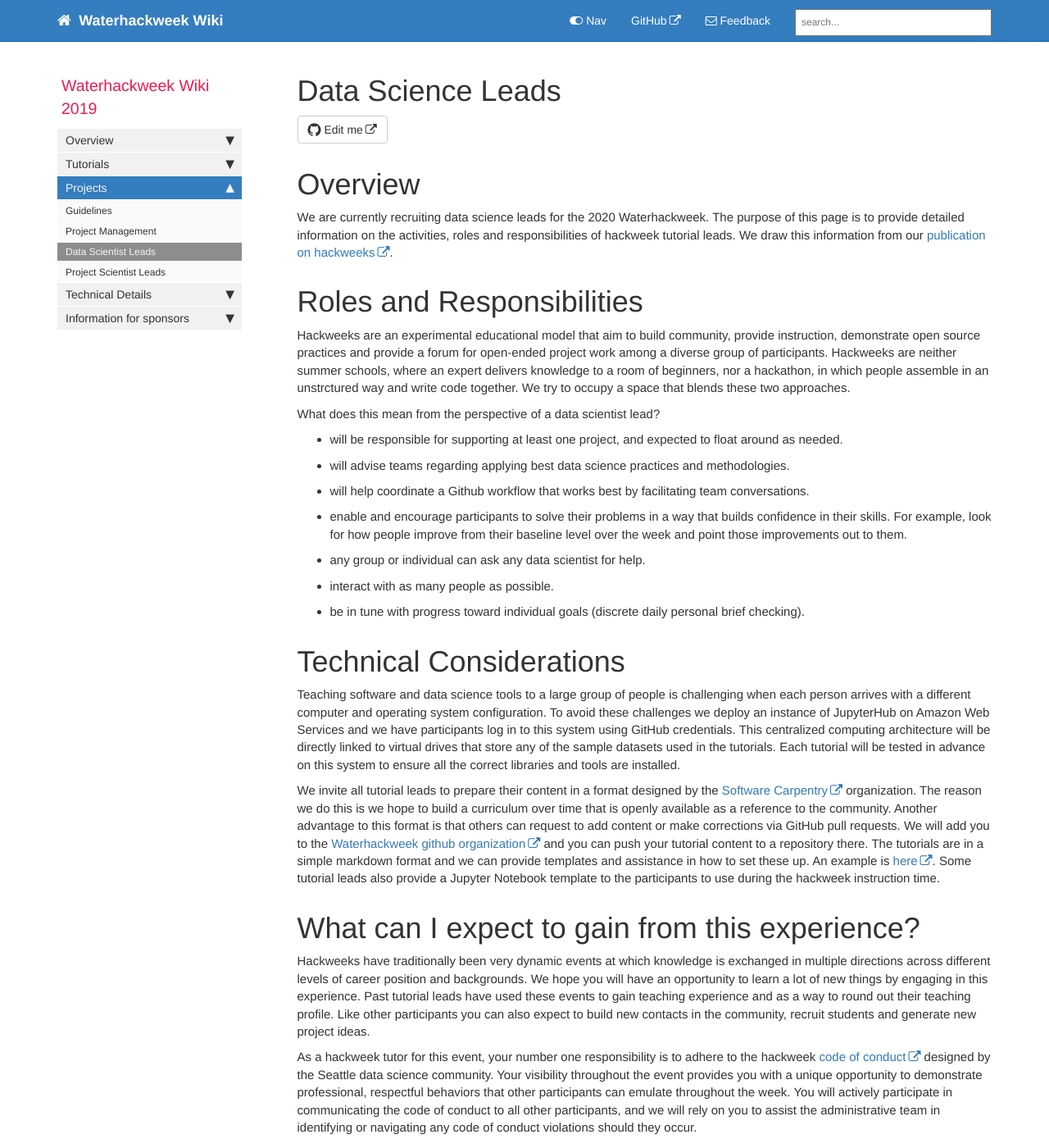
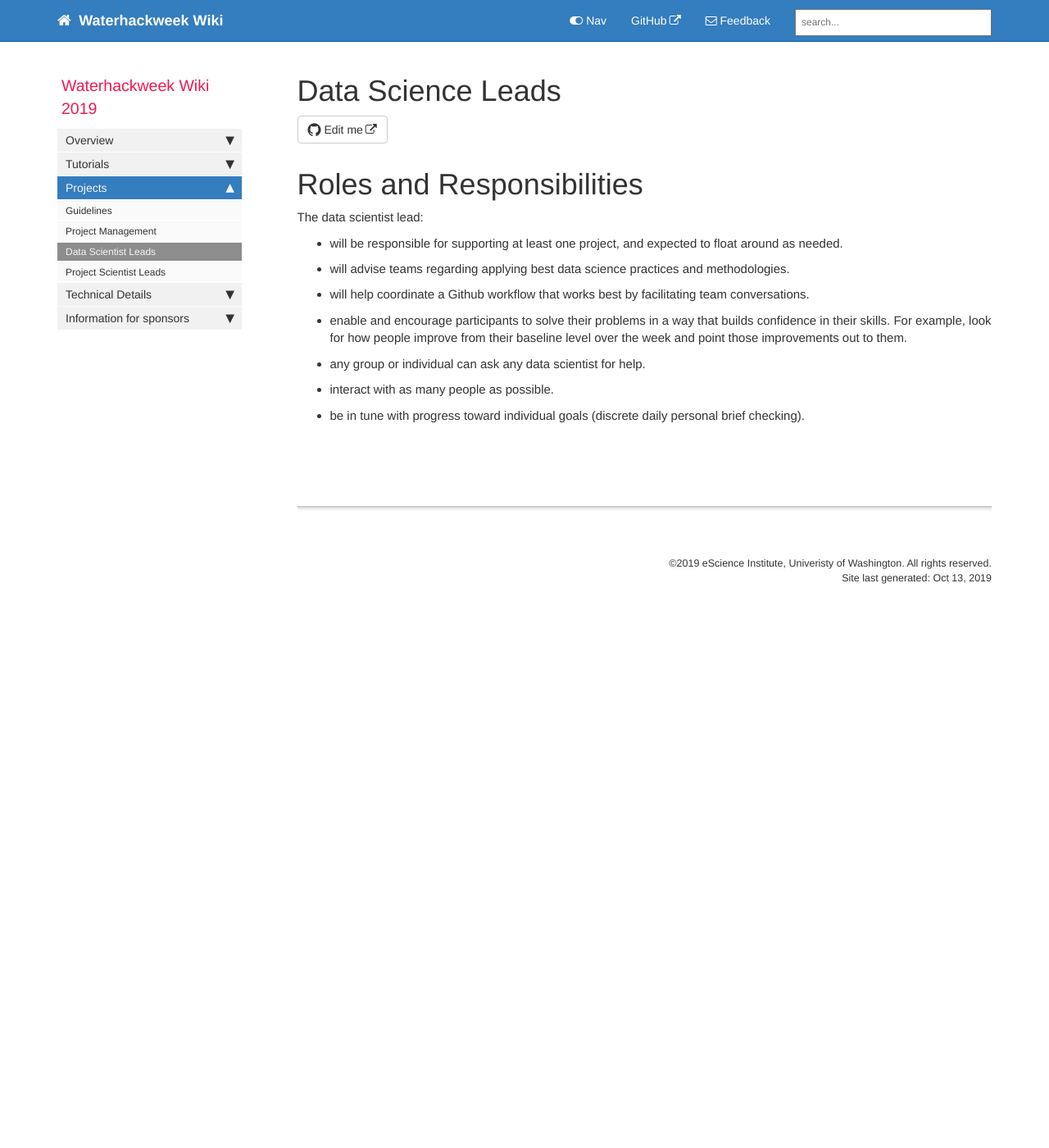
Before and after one commit to waterhackweek/wiki, a Jekyll site: the page built from pages/data_science_leads.md, in a window 1280 px wide and 1400 px high. Shown: the whole window at 82% size. Built offline with Jekyll 4.4.1, drawn with Linux system fonts in a browser that asks for light colours; nearby versions of some CDN libraries; comment, search, counter and statistics services are not loaded.

```diff
--- a/pages/data_science_leads.md
+++ b/pages/data_science_leads.md
@@ -4,15 +4,9 @@ sidebar: mydoc_sidebar
 permalink: data_science_leads.html
 ---
 
-# Overview
-
-We are currently recruiting data science leads for the 2020 Waterhackweek. The purpose of this page is to provide detailed information on the activities, roles and responsibilities of hackweek tutorial leads. We draw this information from our [publication on hackweeks](http://www.pnas.org/content/115/36/8872.short).
-
 # Roles and Responsibilities
 
-Hackweeks are an experimental educational model that aim to build community, provide instruction, demonstrate open source practices and provide a forum for open-ended project work among a diverse group of participants. Hackweeks are neither summer schools, where an expert delivers knowledge to a room of beginners, nor a hackathon, in which people assemble in an unstrctured way and write code together. We try to occupy a space that blends these two approaches.
-
-What does this mean from the perspective of a data scientist lead?
+The data scientist lead:
 
 * will be responsible for supporting at least one project, and expected to float around as needed.
 * will advise teams regarding applying best data science practices and methodologies.
@@ -21,16 +15,3 @@ What does this mean from the perspective of a data scientist lead?
 * any group or individual can ask any data scientist for help.
 * interact with as many people as possible.
 * be in tune with progress toward individual goals (discrete daily personal brief checking).
-
-
-# Technical Considerations
-
-Teaching software and data science tools to a large group of people is challenging when each person arrives with a different computer and operating system configuration. To avoid these challenges we deploy an instance of JupyterHub on Amazon Web Services and we have participants log in to this system using GitHub credentials. This centralized computing architecture will be directly linked to virtual drives that store any of the sample datasets used in the tutorials. Each tutorial will be tested in advance on this system to ensure all the correct libraries and tools are installed.
-
-We invite all tutorial leads to prepare their content in a format designed by the [Software Carpentry](https://software-carpentry.org/) organization. The reason we do this is we hope to build a curriculum over time that is openly available as a reference to the community. Another advantage to this format is that others can request to add content or make corrections via GitHub pull requests. We will add you to the [Waterhackweek github organization](https://github.com/waterhackweek) and you can push your tutorial content to a repository there. The tutorials are in a simple markdown format and we can provide templates and assistance in how to set these up. An example is [here](https://github.com/geohackweek/vector). Some tutorial leads also provide a Jupyter Notebook template to the participants to use during the hackweek instruction time.
-
-# What can I expect to gain from this experience?
-
-Hackweeks have traditionally been very dynamic events at which knowledge is exchanged in multiple directions across different levels of career position and backgrounds. We hope you will have an opportunity to learn a lot of new things by engaging in this experience. Past tutorial leads have used these events to gain teaching experience and as a way to round out their teaching profile. Like other participants you can also expect to build new contacts in the community, recruit students and generate new project ideas.
-
-As a hackweek tutor for this event, your number one responsibility is to adhere to the hackweek [code of conduct](https://waterhackweek.github.io/wiki/code_of_conduct.html) designed by the Seattle data science community. Your visibility throughout the event provides you with a unique opportunity to demonstrate professional, respectful behaviors that other participants can emulate throughout the week. You will actively participate in communicating the code of conduct to all other participants, and we will rely on you to assist the administrative team in identifying or navigating any code of conduct violations should they occur.
```
Also changed, not shown: pages/project_guidelines.md (+2 -2 lines).
